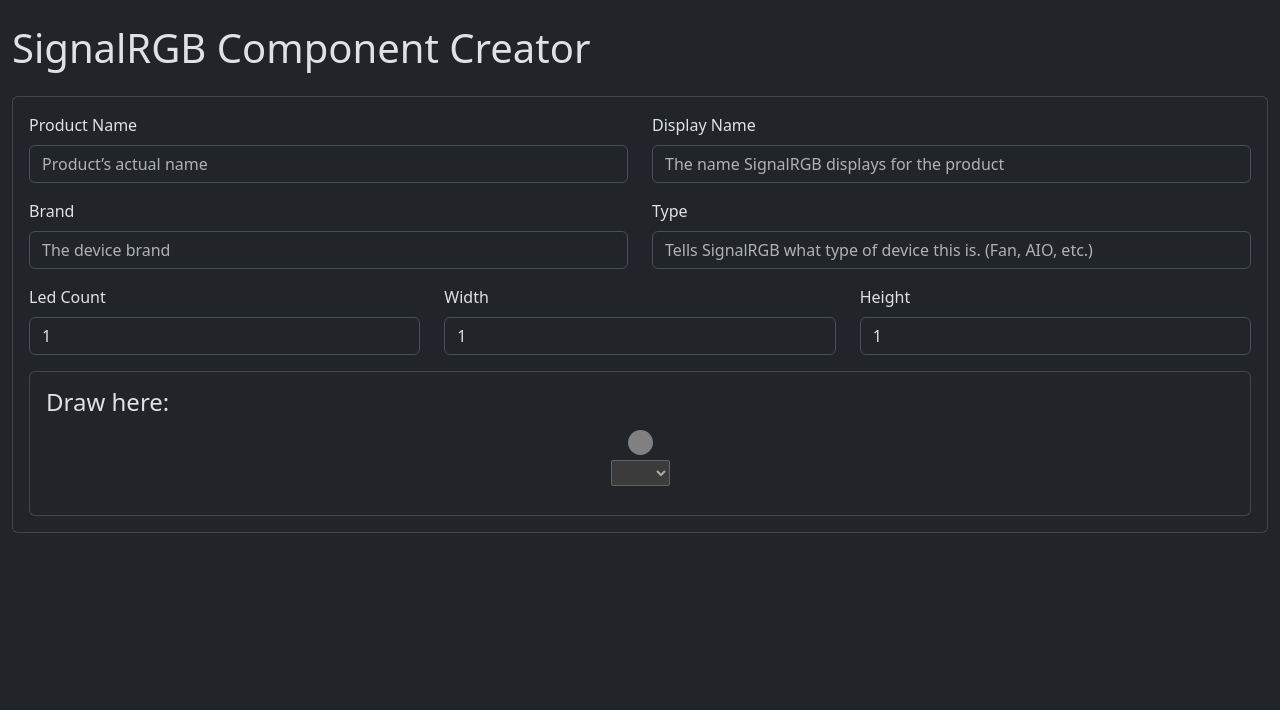
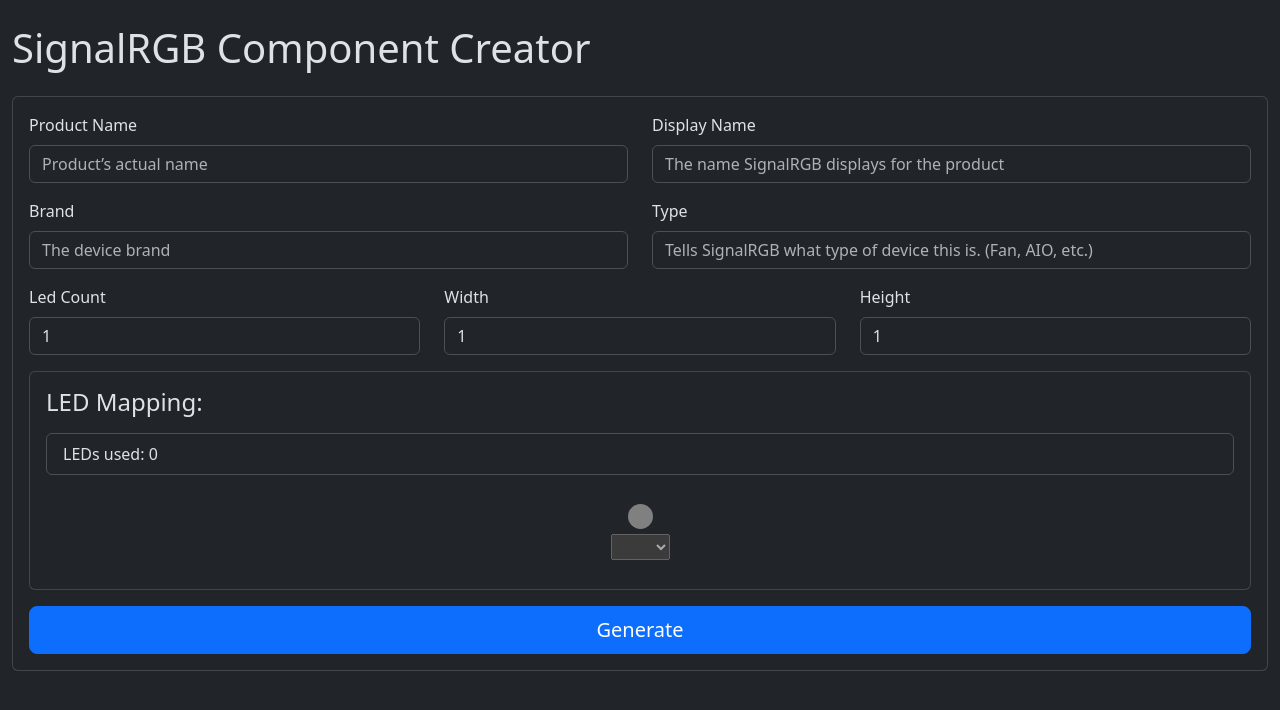
Before and after one commit to mask477/signalrgb-component-maker, a React (Create React App) app: page / in a window 1280 px wide. Shown: the top 710 px of the page. Built offline with nearby package versions, Linux system fonts and the light colour scheme.

Commit message:
Led count added, updated context and added grid

```diff
--- a/src/App.css
+++ b/src/App.css
@@ -1,5 +1,9 @@
 .row-index {
   margin-right: 10px;
+}
+
+.grid {
+  overflow: auto;
 }
 
 .grid-row {
--- a/src/components/ComponentForm.tsx
+++ b/src/components/ComponentForm.tsx
@@ -1,5 +1,5 @@
 import React, { ChangeEventHandler, useEffect, useMemo, useState } from 'react';
-import { Form, Row } from 'react-bootstrap';
+import { Button, Form, Row } from 'react-bootstrap';
 import { useComponent } from '../context/ComponentContext';
 import Field from './Field';
 import Grid from './Grid';
@@ -75,11 +75,12 @@ export default function ComponentForm() {
               <Field key={idx} {...field} onChange={onChangeHandler} />
             ))}
           </div>
-          <Grid
-            leds={component.LedCount}
-            width={component.Width}
-            height={component.Height}
-          />
+          <Grid />
+          <div className="d-grid">
+            <Button size="lg" type="submit">
+              Generate
+            </Button>
+          </div>
         </Form>
       </div>
     </div>
--- a/src/components/Grid.tsx
+++ b/src/components/Grid.tsx
@@ -1,46 +1,12 @@
-import React, { useEffect, useState } from 'react';
-import { Form } from 'react-bootstrap';
+import React, { useEffect } from 'react';
+import { ListGroup } from 'react-bootstrap';
 import { useComponent } from '../context/ComponentContext';
+import GridRowItem from './GridRowItem';
 
-type GridItemType = {
-  led?: number;
-  x: number;
-  y: number;
-  active: boolean;
-};
-
-export default function Grid({
-  leds,
-  width,
-  height,
-}: {
-  leds: number;
-  width: number;
-  height: number;
-}) {
-  const [grid, setGrid] = useState<GridItemType[][]>([]);
-
-  useEffect(() => {
-    const newGrid = [];
-
-    for (let y = 0; y < height; y++) {
-      let row: GridItemType[] = [];
-      for (let x = 0; x < width; x++) {
-        const item: GridItemType = {
-          x,
-          y,
-          active: false,
-        };
-        row.push(item);
-      }
-      newGrid.push(row);
-      setGrid(newGrid);
-    }
-  }, [width, height]);
+export default function Grid() {
+  const { grid, setGrid, ledsUsed } = useComponent();
 
   const onClickItem = (x: number, y: number) => {
-    console.log({ x, y });
-
     const updatedGrid = [...grid];
     updatedGrid[x][y].active = !updatedGrid[x][y].active;
 
@@ -48,97 +14,31 @@ export default function Grid({
   };
 
   return (
-    <div className="card">
+    <div className="card mb-3">
       <div className="card-body">
-        <h4>Draw here:</h4>
-        {grid.map((items, idx) => (
-          <div
-            key={`row-${idx}`}
-            className="d-flex justify-content-center mb-2"
-          >
-            <GridRow rowId={idx} items={items} onClickItem={onClickItem} />
-          </div>
-        ))}
+        <h4 className="mb-3">LED Mapping:</h4>
+        <ListGroup className="mb-4">
+          <ListGroup.Item>LEDs used: {ledsUsed}</ListGroup.Item>
+        </ListGroup>
+
+        <div className="grid">
+          {grid.map((items, idx) => (
+            <div key={`row-${idx}`} className="mb-2">
+              <div className="grid-row">
+                {items.map((item, itemIdx) => (
+                  <GridRowItem
+                    key={`item-${itemIdx}`}
+                    item={item}
+                    rowId={idx}
+                    idx={itemIdx}
+                    onClickItem={onClickItem}
+                  />
+                ))}
+              </div>
+            </div>
+          ))}
+        </div>
       </div>
     </div>
   );
 }
-
-const GridRow = ({
-  rowId,
-  items,
-  onClickItem,
-}: {
-  rowId: number;
-  items: GridItemType[];
-  onClickItem: Function;
-}) => {
-  return (
-    <div className="grid-row">
-      {items.map((item, idx) => (
-        <GridRowItem
-          key={`item-${idx}`}
-          item={item}
-          rowId={rowId}
-          idx={idx}
-          onClickItem={onClickItem}
-        />
-      ))}
-    </div>
-  );
-};
-
-const GridRowItem = ({
-  item,
-  rowId,
-  idx,
-  onClickItem,
-}: {
-  item: GridItemType;
-  rowId: number;
-  idx: number;
-  onClickItem: Function;
-}) => {
-  const { component, setComponent } = useComponent();
-  const { LedCount, LedNames } = component;
-
-  const { x, y, active } = item;
-
-  const handelOnClick = () => {
-    onClickItem(rowId, idx);
-  };
-
-  const onChangeHandler = (e: React.ChangeEvent<HTMLSelectElement>) => {
-    const LedCoordinates = component.LedCoordinates.map(
-      (coordinate: Array<number>, idx: number) => {
-        if (idx === parseInt(e.target.value)) {
-          return [x, y];
-        }
-
-        return coordinate;
-      }
-    );
-    setComponent({
-      ...component,
-      LedCoordinates,
-    });
-  };
-
-  return (
-    <div className="grid-item">
-      <div
-        className={`status ${active && 'active'}`}
-        onClick={handelOnClick}
-      ></div>
-
-      <select disabled={!active} onChange={onChangeHandler} defaultValue={''}>
-        {!active && <option value="" hidden></option>}
-        {LedNames.map((led, idx) => (
-          <option key={idx} value={idx}>
-            {led}
-          </option>
-        ))}
-      </select>
-    </div>
-  );
-};
--- /dev/null
+++ b/src/components/GridRowItem.tsx
@@ -0,0 +1,56 @@
+import { GridItemType, useComponent } from '../context/ComponentContext';
+
+export default function GridRowItem({
+  item,
+  rowId,
+  idx,
+  onClickItem,
+}: {
+  item: GridItemType;
+  rowId: number;
+  idx: number;
+  onClickItem: Function;
+}) {
+  const { component, setComponent } = useComponent();
+  const { LedCount, LedNames } = component;
+
+  const { x, y, active } = item;
+
+  const handelOnClick = () => {
+    onClickItem(rowId, idx);
+  };
+
+  const onChangeHandler = (e: React.ChangeEvent<HTMLSelectElement>) => {
+    const LedCoordinates = component.LedCoordinates.map(
+      (coordinate: Array<number>, idx: number) => {
+        if (idx === parseInt(e.target.value)) {
+          return [x, y];
+        }
+
+        return coordinate;
+      }
+    );
+    setComponent({
+      ...component,
+      LedCoordinates,
+    });
+  };
+
+  return (
+    <div className="grid-item">
+      <div
+        className={`status ${active && 'active'}`}
+        onClick={handelOnClick}
+      ></div>
+
+      <select disabled={!active} onChange={onChangeHandler} defaultValue={''}>
+        {!active && <option value="" hidden></option>}
+        {LedNames.map((led, idx) => (
+          <option key={idx} value={idx}>
+            {led}
+          </option>
+        ))}
+      </select>
+    </div>
+  );
+}
--- a/src/context/ComponentContext.tsx
+++ b/src/context/ComponentContext.tsx
@@ -45,9 +45,20 @@ type ComponentType = {
   LedNames: string[];
   Image: null;
 };
+
+export type GridItemType = {
+  led?: number;
+  x: number;
+  y: number;
+  active: boolean;
+};
+
 type ComponentContextType = {
   component: ComponentType;
   setComponent: Function;
+  grid: GridItemType[][];
+  setGrid: Function;
+  ledsUsed: number;
 };
 
 const ComponentContext = createContext<ComponentContextType>({
@@ -65,6 +76,9 @@ const ComponentContext = createContext<ComponentContextType>({
     Image: null,
   },
   setComponent: () => {},
+  grid: [],
+  setGrid: () => {},
+  ledsUsed: 0,
 });
 
 export function ComponentContextProvider({
@@ -86,6 +100,20 @@ export function ComponentContextProvider({
     Image: null,
   });
 
+  const [grid, setGrid] = useState<GridItemType[][]>([]);
+
+  const ledsUsed = useMemo(() => {
+    let leds = 0;
+    grid.map((row) => {
+      row.map((item) => {
+        if (item.active) {
+          leds++;
+        }
+      });
+    });
+    return leds;
+  }, [grid]);
+
   useEffect(() => {
     console.log('COMPONENT:', component);
   }, [component]);
@@ -104,10 +132,32 @@ export function ComponentContextProvider({
     });
   }, [component.LedCount]);
 
+  useEffect(() => {
+    const newGrid = [];
+    const { Width, Height } = component;
+
+    for (let y = 0; y < Height; y++) {
+      let row: GridItemType[] = [];
+      for (let x = 0; x < Width; x++) {
+        const item: GridItemType = {
+          x,
+          y,
+          active: false,
+        };
+        row.push(item);
+      }
+      newGrid.push(row);
+      setGrid(newGrid);
+    }
+  }, [component.Width, component.Height]);
+
   const context = useMemo(
     () => ({
       component,
       setComponent,
+      grid,
+      setGrid,
+      ledsUsed,
     }),
     [component]
   );
```
